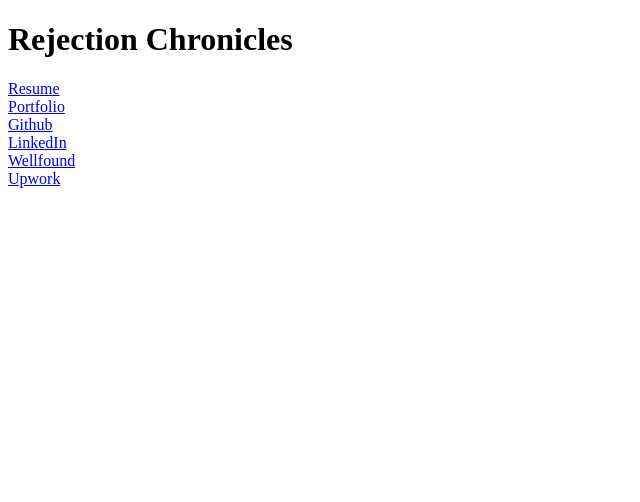
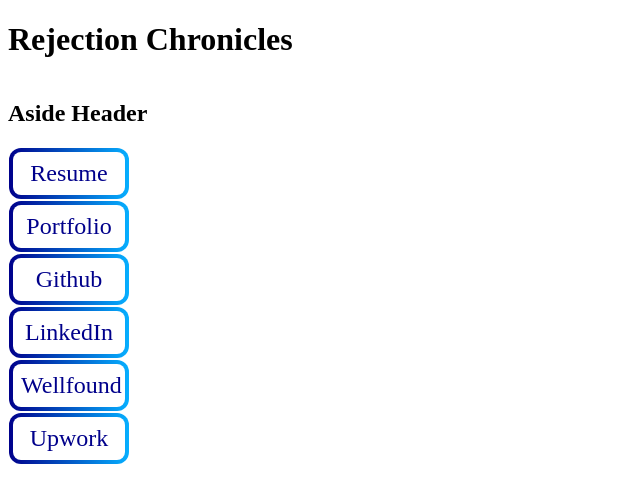
Before and after one commit to jpatterson933/job-search-chronicles, a React (Create React App) app: page / in a window 1280 px wide. Shown: the top 502 px of the page, without its empty margins (0-640 px from the left). Built offline with nearby package versions, Linux system fonts and the light colour scheme.

Commit message:
1. Aside Links now styled as well as removed default <a> styling. 2. Next, I am going to work on a transition state for the links from normal appearance to the :hover

```diff
--- a/src/components/Nav/index.css
+++ b/src/components/Aside/index.css
@@ -1,4 +1,4 @@
-.nav-bar {
+.aside-bar {
     display: flex;
     flex-direction: column;
 }
--- /dev/null
+++ b/src/components/Aside/index.js
@@ -0,0 +1,16 @@
+import React from "react";
+import { AsideLink } from "../AsideLinks";
+import './index.css';
+export const AsideBar = () => {
+    return (
+        <aside className="aside-bar">
+            <h1>Aside Header</h1>
+            <AsideLink href="https://jpatterson933.github.io/resume/">Resume</AsideLink>
+            <AsideLink href="https://main--tourmaline-palmier-f34cc1.netlify.app/">Portfolio</AsideLink>
+            <AsideLink href="https://github.com/jpatterson933">Github</AsideLink>
+            <AsideLink href="https://www.linkedin.com/in/jefferywpatterson/">LinkedIn</AsideLink>
+            <AsideLink href="https://wellfound.com/u/jeffery-patterson-1">Wellfound</AsideLink>
+            <AsideLink href="https://www.upwork.com/freelancers/~01d6d35dad50ce2efd?viewMode=1">Upwork</AsideLink>
+        </aside>
+    )
+}
--- /dev/null
+++ b/src/components/AsideLinks/index.css
@@ -0,0 +1,21 @@
+.aside-links {
+    text-decoration: none;
+    color: darkblue;
+    margin: 1px;
+    font-size: 24px;
+    padding: 8px;
+    width: 4em;
+    text-align: center;
+    border: 4px solid transparent;
+    border-radius: 12px;
+    background: linear-gradient(white, white) padding-box, linear-gradient(to right, darkblue, rgb(6 175 255)) border-box;
+}
+/* I would like to add a transition state between .aside-links and .aside-links:hover 3.22.2023 */
+
+.aside-links:visited {
+    text-decoration: none;
+}
+
+.aside-links:hover {
+    background: linear-gradient(white, white) padding-box, linear-gradient(to right, rgb(6 175 255), darkblue) border-box;
+}
--- /dev/null
+++ b/src/components/AsideLinks/index.js
@@ -0,0 +1,8 @@
+import React from "react";
+import './index.css';
+
+export const AsideLink = (props) => {
+    return (
+        <a className="aside-links" {...props}>{props.children}</a>
+    )
+}
--- a/src/components/Nav/index.js
+++ /dev/null
@@ -1,15 +0,0 @@
-import React from "react";
-import { NavLink } from "../NavLink";
-import './index.css';
-export const NavBar = () => {
-    return (
-        <nav className="nav-bar">
-            <NavLink href="https://jpatterson933.github.io/resume/">Resume</NavLink>
-            <NavLink href="https://main--tourmaline-palmier-f34cc1.netlify.app/">Portfolio</NavLink>
-            <NavLink href="https://github.com/jpatterson933">Github</NavLink>
-            <NavLink href="https://www.linkedin.com/in/jefferywpatterson/">LinkedIn</NavLink>
-            <NavLink href="https://wellfound.com/u/jeffery-patterson-1">Wellfound</NavLink>
-            <NavLink href="https://www.upwork.com/freelancers/~01d6d35dad50ce2efd?viewMode=1">Upwork</NavLink>
-        </nav>
-    )
-}
--- a/src/components/NavLink/index.css
+++ /dev/null
@@ -1,3 +0,0 @@
-.nav-links {
-
-}
--- a/src/components/NavLink/index.js
+++ /dev/null
@@ -1,8 +0,0 @@
-import React from "react";
-import './index.css';
-
-export const NavLink = (props) => {
-    return (
-        <a className="nav-links" {...props}>{props.children}</a>
-    )
-}
--- a/src/views/containers.js
+++ b/src/views/containers.js
@@ -1,8 +1,8 @@
 import React from "react";
-import { NavBar } from "../components/Nav";
+import { AsideBar } from "../components/Aside";
 
-export const NavContainer = () => {
+export const AsideContainer = () => {
     return (
-        <NavBar />
+        <AsideBar />
     )
 }
--- a/src/views/landing.js
+++ b/src/views/landing.js
@@ -1,8 +1,8 @@
 import React from "react";
-import { NavContainer } from "./containers";
+import { AsideContainer } from "./containers";
 
 export const LandingPage = () => {
     return (
-        <NavContainer />
+        <AsideContainer />
     )
 }
```
